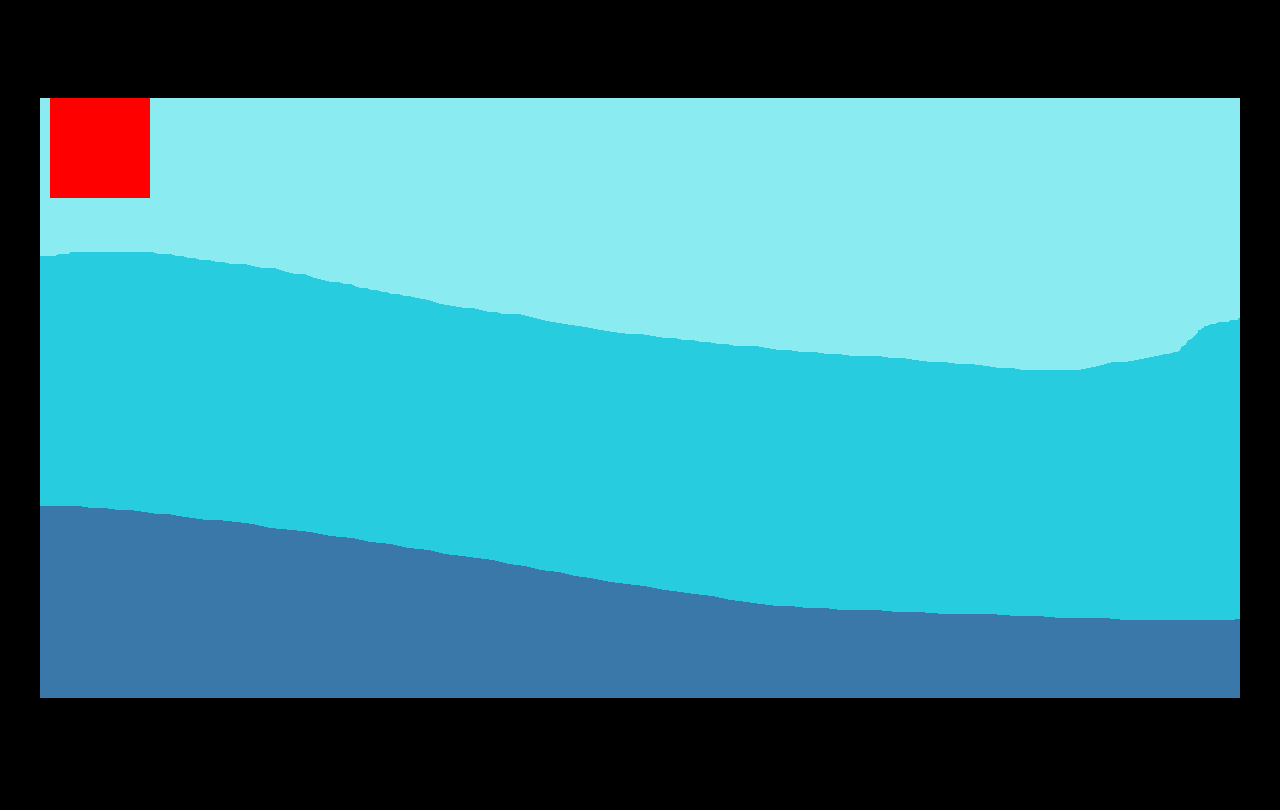
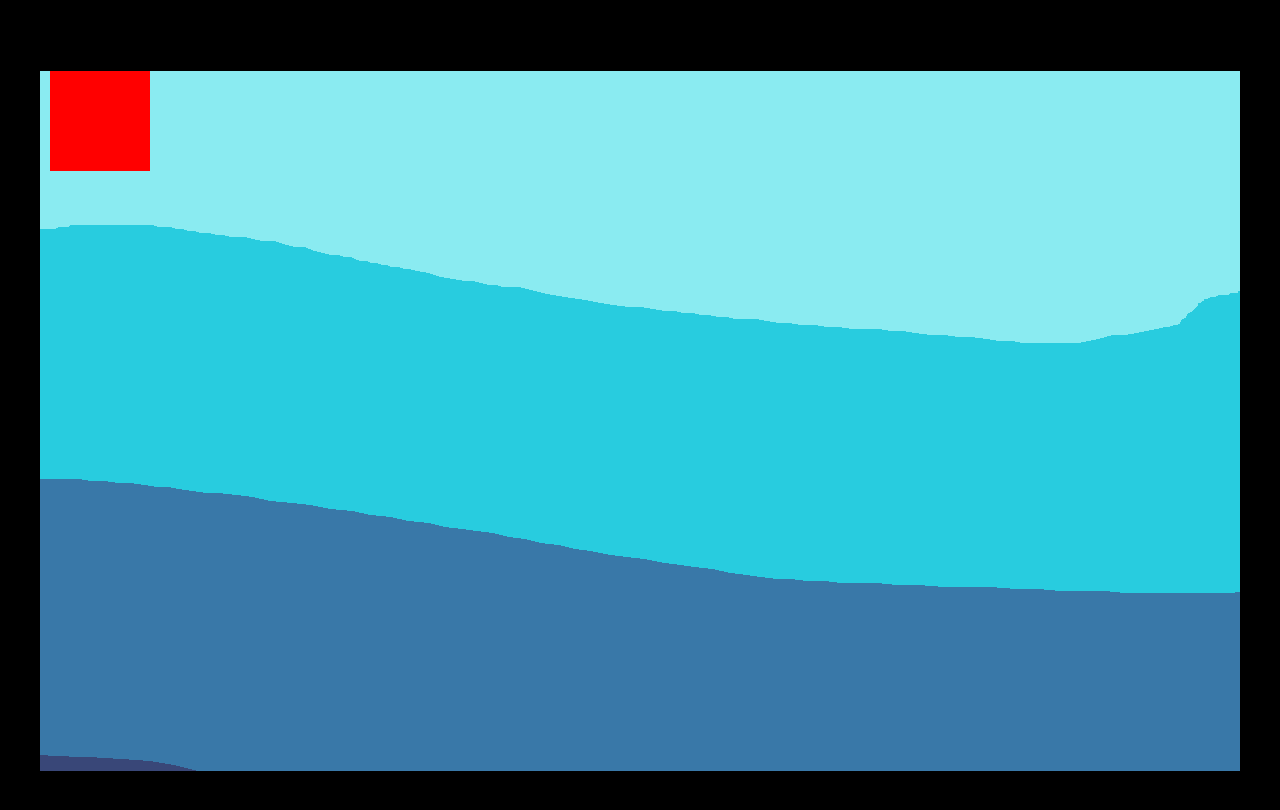
Before and after one commit to cteggatz/cteggatz.github.io, a plain HTML site: page index.html in a window 1280 px wide. Drawn offline with Linux system fonts and the light colour scheme.

Commit message:
changed margins for canvas

```diff
--- a/index.html
+++ b/index.html
@@ -5,7 +5,7 @@
         <link rel="stylesheet" href="style.css">
     </head>
     <body>
-        <canvas height="600", width="1200" id="canvas"></canvas>
+        <canvas height="700", width="1200" id="canvas"></canvas>
         <div style="display: none;">
             <img id="Background"src="images/Background/turtleGameBackground.png" width="512" height="512">
         </div>
--- a/style.css
+++ b/style.css
@@ -8,10 +8,10 @@ html{
     justify-content: center;
     width: 100%;
     height: 100%;
-    margin: 0;
 }
 canvas{
     background-color: white;
     position: relative;
     align-self: center;
+    margin: 5% 0 5% 0;
 }
```
